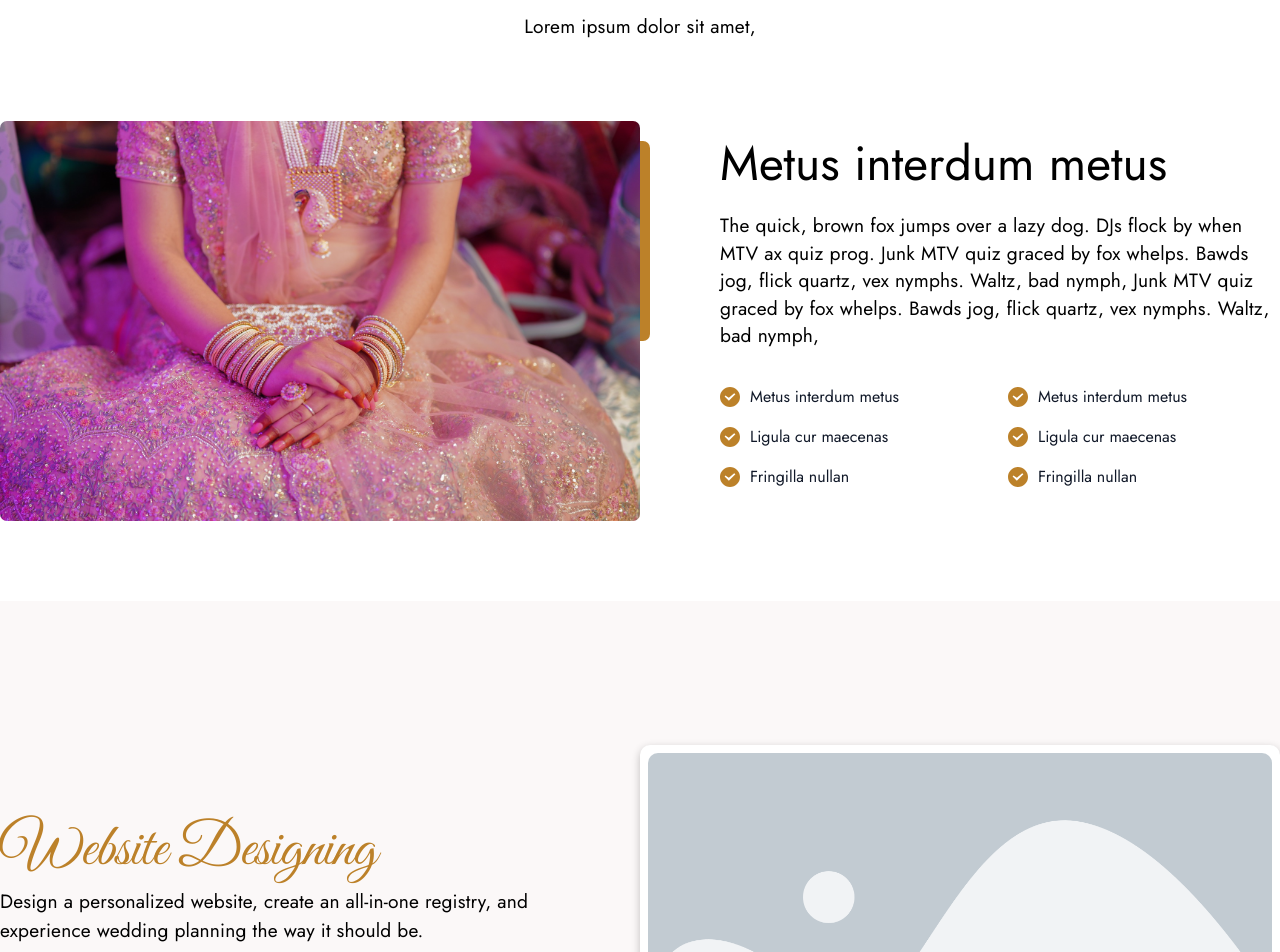
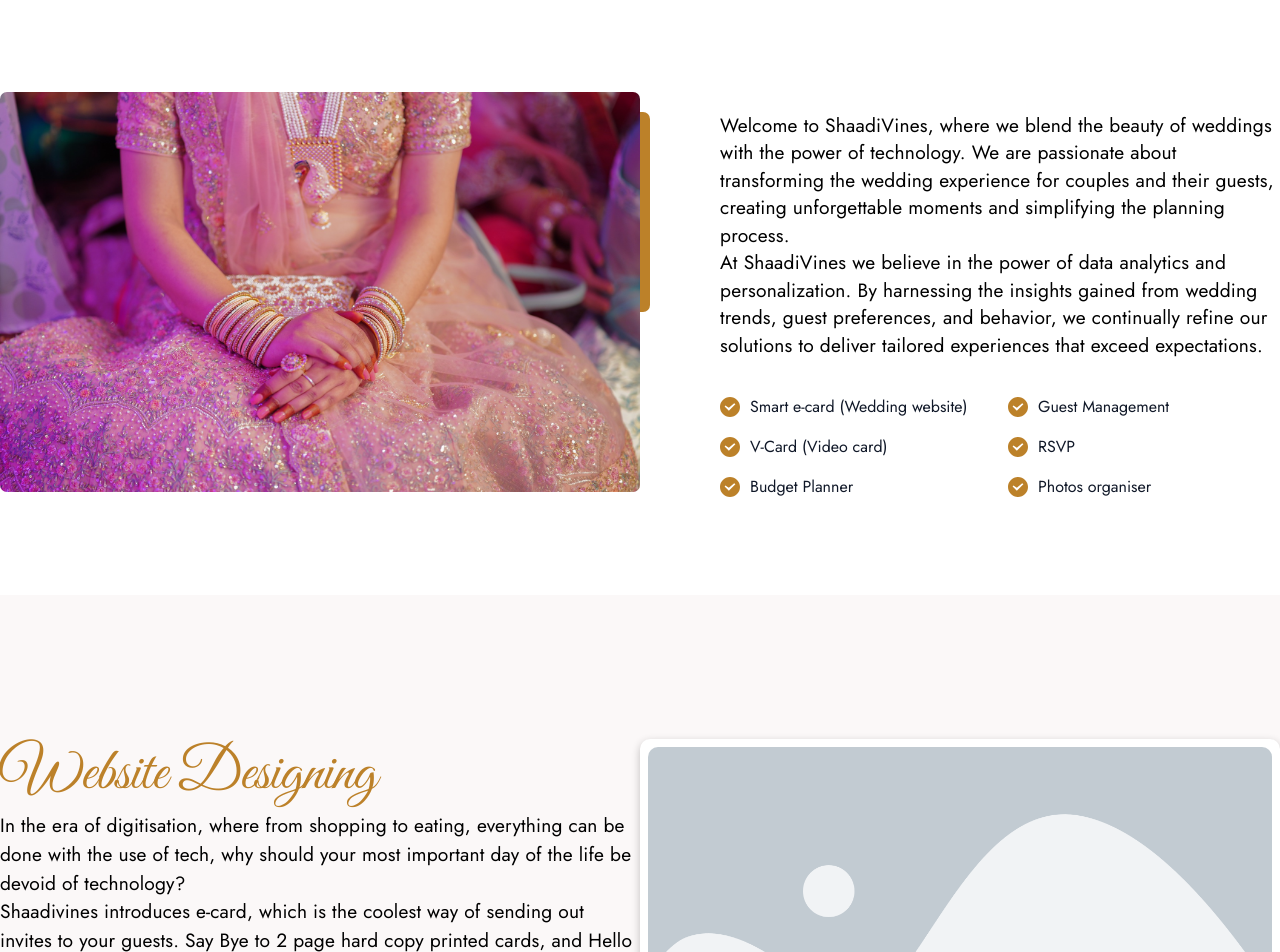
Before and after one commit to Rahuldiler/saadiwines, a Next.js app: page / in a window 1280 px wide. Shown: the part 940-1892 px from the top of the page. Built offline with nearby package versions, Linux system fonts and the light colour scheme.

Commit message:
Balram/text update (#11)
* changes text

* Fixed feedbacks

* Minor changes in text

---------

Co-authored-by: Balram Gupta <109209618+balramg7@users.noreply.github.com>
Co-authored-by: vibhorg <vibhorg@adobe.com>

```diff
--- a/src/Components/Common/Footer.jsx
+++ b/src/Components/Common/Footer.jsx
@@ -49,15 +49,15 @@
 
   const contactInfo = [
     {
-      value: "shaadivines@gmail.com",
+      value: "admin@shaadivines.com",
       icon: <HiMail style={{ marginRight: 4 }} />,
     },
     {
-      value: "+888 (123) 869523",
+      value: "+91 9412817667",
       icon: <FaPhone style={{ marginRight: 4 }} />,
     },
     {
-      value: "New York – 1075 Firs Avenue",
+      value: "Sector 137, Noida",
       icon: <ImLocation style={{ marginRight: 4 }} />,
     },
   ];
@@ -115,7 +115,6 @@
               sx={{ color: "#000", fontSize: "16px" }}
             >
               Welcome and open yourself to your truest love this year with us!
-              With the Release Process
             </Typography>
             <Box sx={{ mt: 4, display: "flex" }}>
               {socialFooter.map((item, index) => {
--- a/src/Components/Common/ServiceCard.jsx
+++ b/src/Components/Common/ServiceCard.jsx
@@ -19,7 +19,7 @@
                     display: "flex",
                     flexDirection: "column",
                     justifyContent: "center",
-          ml: { lg: imgLeft ? "0px" : "60px", xs: "0px" },
+                    marginLeft: { lg: imgLeft ? "0px" : "60px", xs: "0px" }, // Changed from ml to marginLeft
                 }}
             >
                 <Typography
@@ -28,7 +28,7 @@
                         mt: 4,
                         fontSize: "64px",
                         fontWeight: 500,
-            mt: { lg: "0px", xs: "20px" },
+                        marginTop: { lg: "0px", xs: "20px" }, // Changed from mt to marginTop
                         display: "flex",
                         alignItems: "center",
                         gap: "10px",
@@ -62,7 +62,7 @@
                 lg={5}
                 order={{ lg: imgLeft ? 2 : 1, xs: 1 }}
                 sx={{
-          ml: { lg: imgLeft ? "60px" : "0px", xs: "0px" },
+                    marginLeft: { lg: imgLeft ? "60px" : "0px", xs: "0px" }, // Changed from ml to marginLeft
                 }}
             >
                 <video className="videoResponsiveService" autoPlay loop muted>
--- a/src/Components/Common/ServiceListCard.jsx
+++ b/src/Components/Common/ServiceListCard.jsx
@@ -1,6 +1,7 @@
 import { Box, Typography } from "@mui/material";
 import React from "react";
 import ArrowForwardIcon from "@mui/icons-material/ArrowForward";
+
 function ServiceListCard({ list }) {
     return (
         <Box>
@@ -13,7 +14,6 @@
                     },
                     mt: 4,
                     fontSize: "24px",
-          mt: 0,
                     display: "flex",
                     alignItems: "center",
                     gap: "10px",
--- a/src/Components/Common/TestimonialCard.jsx
+++ b/src/Components/Common/TestimonialCard.jsx
@@ -34,12 +34,12 @@
                     <Typography
                         sx={{ fontSize: "24px", color: "#101828", fontWeight: 600 }}
                     >
-            Carlos Martin
+                        {data.name}
                     </Typography>
                     <Typography
                         sx={{ fontSize: "14px", color: "#00000060", fontWeight: 500 }}
                     >
-            Lorem ipsum dolor sit amet,
+                        {data.title}
                     </Typography>
                 </Box>
             </Box>
@@ -49,23 +49,9 @@
                     fontWeight: 600,
                     textAlign: "start",
                     ml: { lg: 4, xs: 2 },
-          // "&:before, &:after": {
-          //   fontFamily: "Revalia",
-          //   color: "#f0d7b260",
-          //   fontSize: "100px",
-          //   position: "absolute",
-          // },
-          // "&:before": {
-          //   content: `"“"`,
-          //   top: { lg: "40px", xs: "60px" },
-          //   right: "60px",
-          // },
                 }}
             >
-        "Lorem ipsum dolor sit amet, consectetur adipiscing elit. Etiam eu
-        turpis molestie, dictum est a, mattis tellus. Sed dignissim, metus nec
-        fringilla accumsan, risus sem sollicitudin lacus, ut interdum tellus
-        elit sed ris."
+                {data.description}
             </Typography>
         </Box>
     );
--- a/src/Components/Home/About.jsx
+++ b/src/Components/Home/About.jsx
@@ -4,12 +4,12 @@
 
 function About() {
   const listData = [
-    "Metus interdum metus",
-    "Ligula cur maecenas",
-    "Fringilla nullan",
-    "Metus interdum metus",
-    "Ligula cur maecenas",
-    "Fringilla nullan",
+    "Smart e-card (Wedding website)",
+    "V-Card (Video card)",
+    "Budget Planner",
+    "Guest Management",
+    "RSVP",
+    "Photos organiser",
   ];
   return (
     <section id="about">
@@ -21,9 +21,9 @@
         About Us
       </Typography>
 
-      <Typography variant="body1" sx={{ textAlign: "center" }}>
+      {/* <Typography variant="body1" sx={{ textAlign: "center" }}>
         Lorem ipsum dolor sit amet,
-      </Typography>
+      </Typography> */}
       {/* <Grid container sx={{ my: 10 }} className="layoutMargin">
         <Grid lg={6}>
           <Box
@@ -117,12 +117,17 @@
             height: "auto",
           }}
         >
-          <Typography variant="h3">Metus interdum metus</Typography>
+          {/* <Typography variant="h3">Metus interdum metus</Typography> */}
           <Typography variant="body2" sx={{ margin: "20px 0px" }}>
-            The quick, brown fox jumps over a lazy dog. DJs flock by when MTV ax
-            quiz prog. Junk MTV quiz graced by fox whelps. Bawds jog, flick
-            quartz, vex nymphs. Waltz, bad nymph, Junk MTV quiz graced by fox
-            whelps. Bawds jog, flick quartz, vex nymphs. Waltz, bad nymph,
+            Welcome to ShaadiVines, where we blend the beauty of weddings with
+            the power of technology. We are passionate about transforming the
+            wedding experience for couples and their guests, creating
+            unforgettable moments and simplifying the planning process.
+            <br></br>
+            At ShaadiVines we believe in the power of data analytics and
+            personalization. By harnessing the insights gained from wedding
+            trends, guest preferences, and behavior, we continually refine our
+            solutions to deliver tailored experiences that exceed expectations.
           </Typography>
           <List style={{ columns: 2 }}>
             {listData.map((list, index) => {
--- a/src/Components/Home/Budget.jsx
+++ b/src/Components/Home/Budget.jsx
@@ -37,8 +37,11 @@
           variant="body1"
           sx={{ color: "#000", fontSize: "18px", mt: 2, textAlign: "center" }}
         >
-          Your Budget Planner will keep your budget and payment deadlines under
-          control.
+          Failing to plan is planning to Fail! Our state of the art budget
+          planner, keeps you informed about all the major expenses.
+          <br></br>
+          Decide your budget for all major preset categories, and keep your
+          expenses in check by eliminating last minute miscellaneous expanses.
         </Typography>
         <Grid container spacing={{ lg: 8, xs: 0 }}>
           {budgetLists.map((budgetList, index) => {
--- a/src/Components/Home/ContactUs.jsx
+++ b/src/Components/Home/ContactUs.jsx
@@ -9,18 +9,18 @@
 function ContactUs() {
   const contactInfo = [
     {
-      title: "Call Anytime",
-      value: "shaadivines@gmail.com",
+      title: "Write us at",
+      value: "admin@shaadivines.com",
       icon: <HiMail style={{ marginRight: 4 }} size={24} />,
     },
     {
-      title: "Write Email",
-      value: "+888 (123) 869523",
+      title: "Call us",
+      value: "+91 9412817667",
       icon: <FaPhone style={{ marginRight: 4 }} size={24} />,
     },
     {
-      title: "Visit Us Anytime",
-      value: "New York – 1075 Firs Avenue",
+      title: "Address",
+      value: "Sector 137, Noida",
       icon: <ImLocation style={{ marginRight: 4 }} size={24} />,
     },
   ];
--- a/src/Components/Home/GuestList.jsx
+++ b/src/Components/Home/GuestList.jsx
@@ -46,9 +46,10 @@
             variant="body1"
             sx={{ color: "#000", fontSize: "18px", mt: 2 }}
           >
-            Design a personalized website, create an all-in-one registry, and
-            <br></br>
-            experience wedding planning the way it should be.
+            Solving the most critical problem of wedding is guest management.
+            With easy contact exports, we create your wedding guest list,
+            segregated into different categories like family, work, friends etc.
+            Use this feature to send your invitations in 1 click to all guests
           </Typography>
           <Box sx={{ marginTop: "40px" }}>
             <Button
--- a/src/Components/Home/HeroSection.jsx
+++ b/src/Components/Home/HeroSection.jsx
@@ -33,12 +33,14 @@
           }}
         >
           <Typography variant="h1" className="vibeFont" sx={{ color: "#fff" }}>
-            Plan your forever, better.
+            Creating memories, forever.
           </Typography>
           <Typography variant="body1" sx={{ color: "#fff", fontSize: "18px" }}>
-            Design a personalized website, create an all-in-one registry, and
+            Your special day deserves a special invitation.
             <br></br>
-            experience wedding planning the way it should be.
+            With smart e-card, creating a digital invitation is something your near and
+            <br></br>
+            dear ones will never forget.
           </Typography>
           <Box sx={{ marginTop: "40px" }}>
             <Button
--- a/src/Components/Home/VideoInvitation.jsx
+++ b/src/Components/Home/VideoInvitation.jsx
@@ -33,10 +33,13 @@
                 variant="body1"
                 sx={{ color: "#000", fontSize: "18px" }}
               >
-                Design a personalized website, create an all-in-one registry,
-                and
+                Your special day deserves a special invitation. There’s nothing
+                like a captivating video to showcase your love story and get
+                your guests excited to witness your special day.
                 <br></br>
-                experience wedding planning the way it should be.
+                Put together your favourite photos and videos, to include all
+                the essential details of the day, then tie everything together
+                with delightful music.
               </Typography>
               <Box sx={{ marginTop: "40px" }}>
                 <Button
--- a/src/Components/Home/WebsiteDesigningSection.jsx
+++ b/src/Components/Home/WebsiteDesigningSection.jsx
@@ -34,10 +34,17 @@
                 variant="body1"
                 sx={{ color: "#000", fontSize: "18px" }}
               >
-                Design a personalized website, create an all-in-one registry,
-                and
+                In the era of digitisation, where from shopping to eating,
+                everything can be done with the use of tech, why should your
+                most important day of the life be devoid of technology?
                 <br></br>
-                experience wedding planning the way it should be.
+                Shaadivines introduces e-card, which is the coolest way of
+                sending out invites to your guests. Say Bye to 2 page hard copy
+                printed cards, and Hello to new age customised designed wedding
+                website where people get to see your memorable story.
+                <br></br>
+                It can tell your beautiful love story, your relationship goals,
+                milestones, itinerary, locations and much more…
               </Typography>
               <Box sx={{ marginTop: "40px" }}>
                 <Button
```
Also changed, not shown: src/Components/Home/Feedbacks.jsx (+17 -32 lines). Lines whose indentation alone changed are shown as unchanged.
